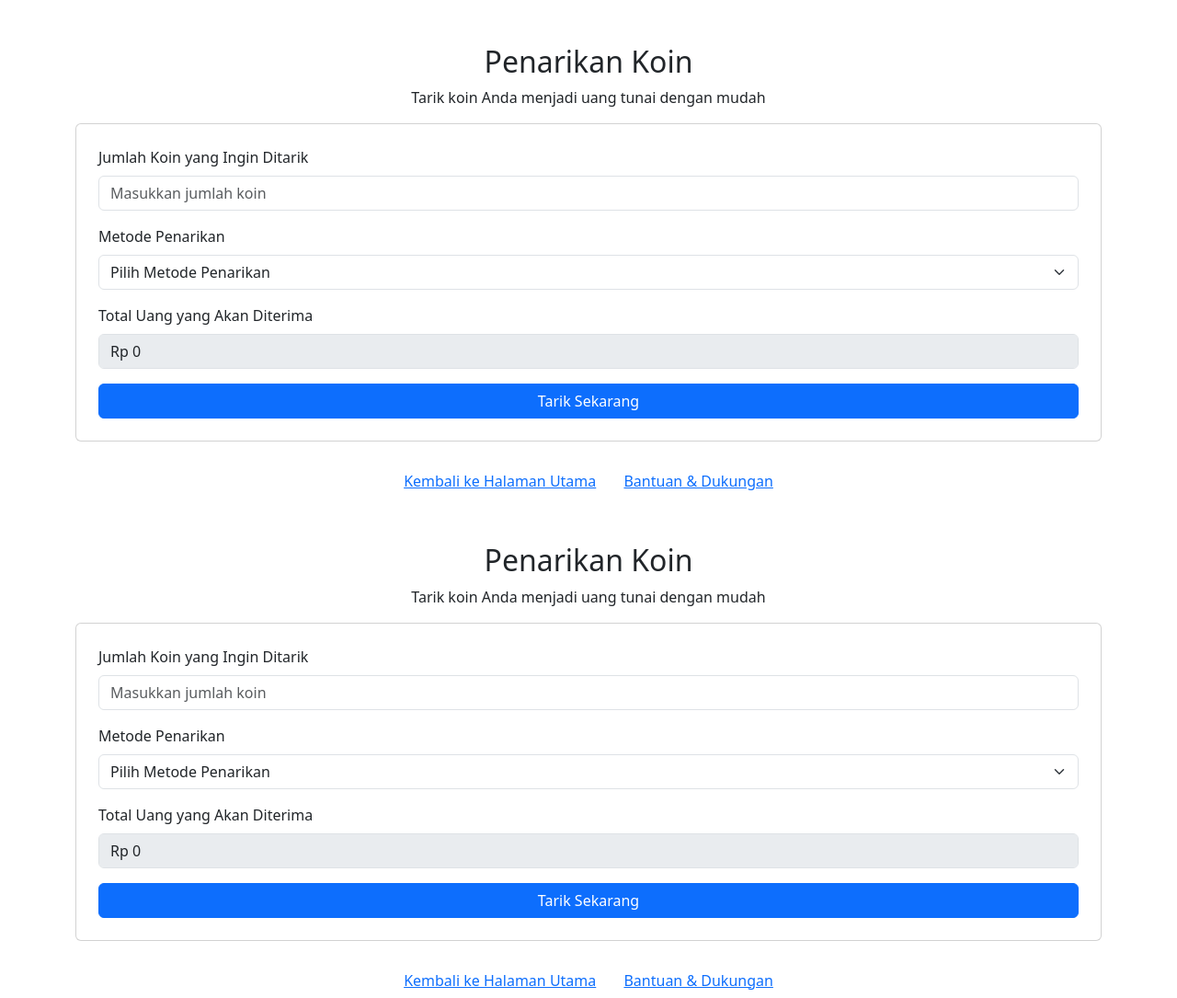
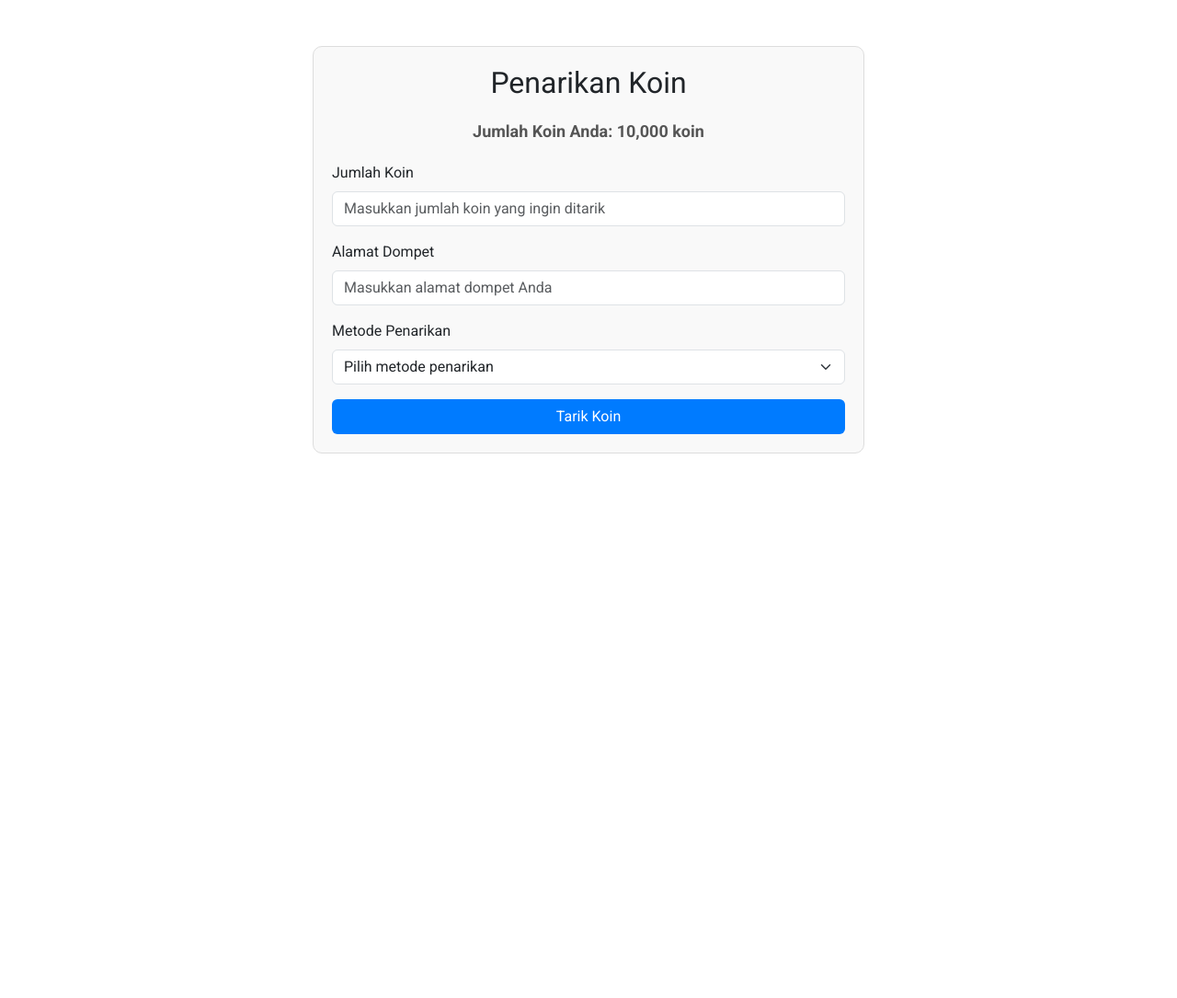
Before and after one commit to andrmda18/Tubes_Kelompok8_FOODIE, a PHP site: page /contoh/upload.php in a window 1280 px wide. Shown: the whole page at 92% size. After the commit the page ends 493 px from the top, so only its background shows below. Run offline with PHP 8.4, Linux system fonts and the light colour scheme.

Commit message:
tarik koin member

```diff
--- a/contoh/upload.php
+++ b/contoh/upload.php
@@ -3,100 +3,70 @@
 <head>
     <meta charset="UTF-8">
     <meta name="viewport" content="width=device-width, initial-scale=1.0">
+
     <title>Penarikan Koin</title>
-    <link href="https://cdn.jsdelivr.net/npm/bootstrap@5.3.0-alpha1/dist/css/bootstrap.min.css" rel="stylesheet">
+    <link href="https://cdn.jsdelivr.net/npm/bootstrap@5.3.2/dist/css/bootstrap.min.css" rel="stylesheet" integrity="sha384-T3c6CoIi6uLrA9TneNEoa7RxnatzjcDSCmG1MXxSR1GAsXEV/Dwwykc2MPK8M2HN" crossorigin="anonymous">
+    <link rel="stylesheet" href="https://cdnjs.cloudflare.com/ajax/libs/font-awesome/5.15.3/css/all.min.css"></link>
+    <link href="https://fonts.googleapis.com/css2?family=Roboto:wght@400;700&display=swap" rel="stylesheet">
+
+    <style>
+        body {
+            font-family: 'Roboto', sans-serif;
+        }
+        .withdrawal-form {
+            max-width: 600px;
+            margin: 50px auto;
+            padding: 20px;
+            border: 1px solid #ddd;
+            border-radius: 10px;
+            background-color: #f9f9f9;
+        }
+        .form-title {
+            margin-bottom: 20px;
+            text-align: center;
+        }
+        .coin-balance {
+            margin-bottom: 20px;
+            text-align: center;
+            font-size: 18px;
+            font-weight: bold;
+            color: #555;
+        }
+        .btn-custom {
+            background-color: #007bff;
+            color: #fff;
+        }
+    </style>
 </head>
 <body>
-    <div class="container mt-5">
-        <h2 class="text-center">Penarikan Koin</h2>
-        <p class="text-center">Tarik koin Anda menjadi uang tunai dengan mudah</p>
-
-        <div class="card p-4">
+    <div class="container">
+        <div class="withdrawal-form">
+            <h2 class="form-title">Penarikan Koin</h2>
+            <div class="coin-balance">
+                Jumlah Koin Anda: <span id="coinBalance">10,000</span> koin
+            </div>
             <form>
-                <!-- Jumlah Koin -->
                 <div class="mb-3">
-                    <label for="jumlahKoinPenarikan" class="form-label">Jumlah Koin yang Ingin Ditarik</label>
-                    <input type="number" class="form-control" id="jumlahKoinPenarikan" placeholder="Masukkan jumlah koin" required>
+                    <label for="coinAmount" class="form-label">Jumlah Koin</label>
+                    <input type="number" class="form-control" id="coinAmount" placeholder="Masukkan jumlah koin yang ingin ditarik">
                 </div>
-
-                <!-- Metode Penarikan -->
                 <div class="mb-3">
-                    <label for="metodePenarikan" class="form-label">Metode Penarikan</label>
-                    <select class="form-select" id="metodePenarikan" required>
-                        <option selected>Pilih Metode Penarikan</option>
+                    <label for="walletAddress" class="form-label">Alamat Dompet</label>
+                    <input type="text" class="form-control" id="walletAddress" placeholder="Masukkan alamat dompet Anda">
+                </div>
+                <div class="mb-3">
+                    <label for="withdrawalMethod" class="form-label">Metode Penarikan</label>
+                    <select class="form-select" id="withdrawalMethod">
+                        <option selected>Pilih metode penarikan</option>
                         <option value="bank">Transfer Bank</option>
-                        <option value="ewallet">eWallet (GoPay, OVO, dll.)</option>
+                        <option value="paypal">PayPal</option>
+                        <option value="crypto">Cryptocurrency</option>
                     </select>
                 </div>
-
-                <!-- Total Uang yang Akan Diterima -->
-                <div class="mb-3">
-                    <label for="totalUang" class="form-label">Total Uang yang Akan Diterima</label>
-                    <input type="text" class="form-control" id="totalUang" disabled value="Rp 0">
-                </div>
-
-                <!-- Tombol -->
-                <button type="submit" class="btn btn-primary w-100">Tarik Sekarang</button>
+                <button type="submit" class="btn btn-custom w-100">Tarik Koin</button>
             </form>
         </div>
-
-        <div class="text-center mt-4">
-            <a href="#" class="btn btn-link">Kembali ke Halaman Utama</a>
-            <a href="#" class="btn btn-link">Bantuan & Dukungan</a>
-        </div>
     </div>
-
-    <script src="https://cdn.jsdelivr.net/npm/bootstrap@5.3.0-alpha1/dist/js/bootstrap.bundle.min.js"></script>
+    <script src="https://cdn.jsdelivr.net/npm/bootstrap@5.3.0/dist/js/bootstrap.bundle.min.js"></script>
 </body>
 </html>
-<!DOCTYPE html>
-<html lang="id">
-<head>
-    <meta charset="UTF-8">
-    <meta name="viewport" content="width=device-width, initial-scale=1.0">
-    <title>Penarikan Koin</title>
-    <link href="https://cdn.jsdelivr.net/npm/bootstrap@5.3.0-alpha1/dist/css/bootstrap.min.css" rel="stylesheet">
-</head>
-<body>
-    <div class="container mt-5">
-        <h2 class="text-center">Penarikan Koin</h2>
-        <p class="text-center">Tarik koin Anda menjadi uang tunai dengan mudah</p>
-
-        <div class="card p-4">
-            <form>
-                <!-- Jumlah Koin -->
-                <div class="mb-3">
-                    <label for="jumlahKoinPenarikan" class="form-label">Jumlah Koin yang Ingin Ditarik</label>
-                    <input type="number" class="form-control" id="jumlahKoinPenarikan" placeholder="Masukkan jumlah koin" required>
-                </div>
-
-                <!-- Metode Penarikan -->
-                <div class="mb-3">
-                    <label for="metodePenarikan" class="form-label">Metode Penarikan</label>
-                    <select class="form-select" id="metodePenarikan" required>
-                        <option selected>Pilih Metode Penarikan</option>
-                        <option value="bank">Transfer Bank</option>
-                        <option value="ewallet">eWallet (GoPay, OVO, dll.)</option>
-                    </select>
-                </div>
-
-                <!-- Total Uang yang Akan Diterima -->
-                <div class="mb-3">
-                    <label for="totalUang" class="form-label">Total Uang yang Akan Diterima</label>
-                    <input type="text" class="form-control" id="totalUang" disabled value="Rp 0">
-                </div>
-
-                <!-- Tombol -->
-                <button type="submit" class="btn btn-primary w-100">Tarik Sekarang</button>
-            </form>
-        </div>
-
-        <div class="text-center mt-4">
-            <a href="#" class="btn btn-link">Kembali ke Halaman Utama</a>
-            <a href="#" class="btn btn-link">Bantuan & Dukungan</a>
-        </div>
-    </div>
-
-    <script src="https://cdn.jsdelivr.net/npm/bootstrap@5.3.0-alpha1/dist/js/bootstrap.bundle.min.js"></script>
-</body>
-</html>
--- a/user/foto.php
+++ b/user/foto.php
@@ -63,7 +63,7 @@ mysqli_close($conn);
             <div class="col-1 p-0 sidebar">
                 <ul>
                     <li><img src="../images/LOGO.png" alt="logo" /></li>
-                    <li><a href="#profile"><i class="bi bi-person-fill"></i></a></li>
+                    <li><a href="../logout.php"><i class="bi bi-person-fill"></i></a></li>
                     <li><a href="home.php"><i class="bi bi-house-door-fill"></i></a></li>
                     <li><a href="#communities"><i class="bi bi-people-fill"></i></a></li>
                     <li><a href="#messages"><i class="bi bi-chat-square-text-fill"></i></a></li>
--- a/user/topupkoin.php
+++ b/user/topupkoin.php
@@ -1,5 +1,4 @@
 <?php
-// File: topup.php
 session_start();
 include "../dbconfig.php";
 
@@ -12,7 +11,9 @@ if (!isset($_SESSION['username'])) {
 $username = $_SESSION['username'];
 
 // Ambil data transaksi
-$query = mysqli_query($conn, "SELECT * FROM transaksi");
+$sqlStatement = "SELECT * FROM transaksi
+                WHERE idTransaksi < 5";
+$query = mysqli_query($conn, $sqlStatement);
 $transaksi = mysqli_fetch_all($query, MYSQLI_ASSOC);
 
 $rincianPembayaran = null;
```
Also changed, not shown: contoh/qris.php (deleted, +0 -44 lines), contoh/register.php (deleted, +0 -60 lines), contoh/test_session.php (deleted, +0 -78 lines), contoh/topupkoin.php (deleted, +0 -103 lines), user/tarikkoin.php (added, +165 -0 lines).
